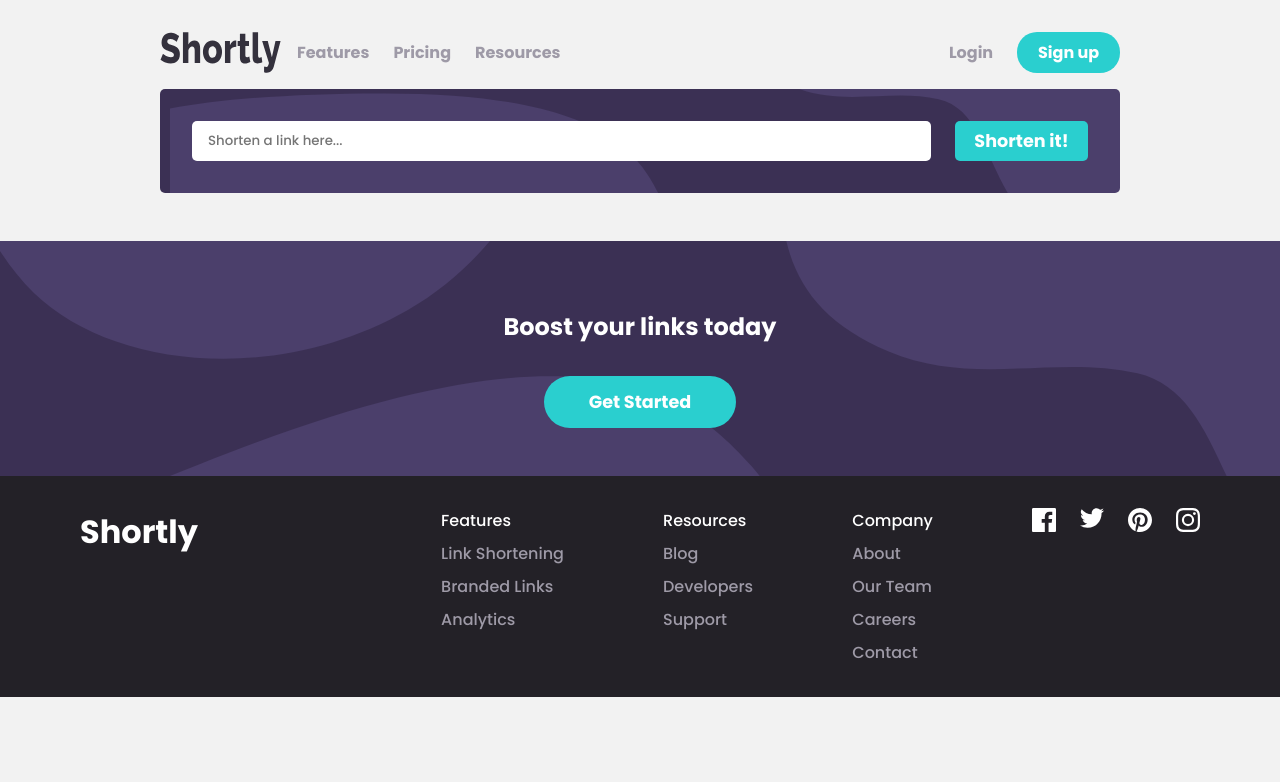
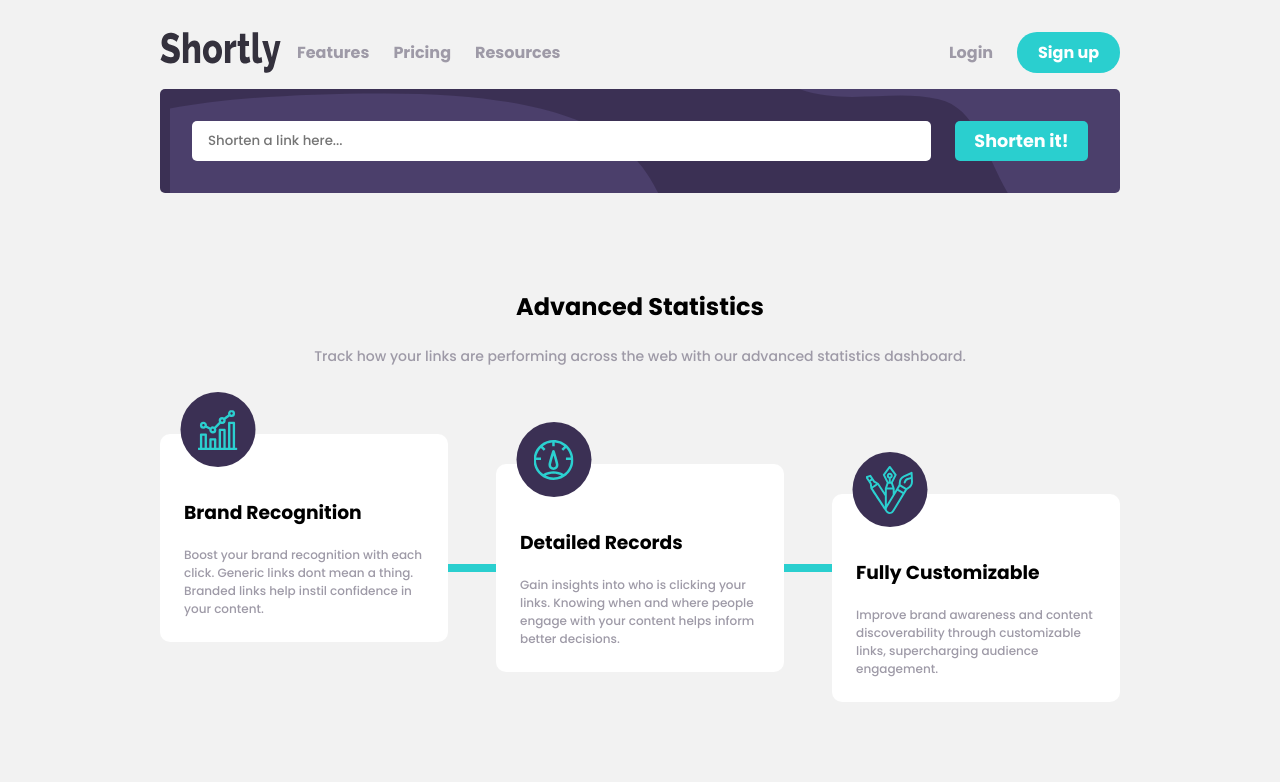
Before and after one commit to codyivy0/url-shortener-landing, a React (Vite) app: page / in a window 1280 px wide. Shown: the top 782 px of the page. Built offline with nearby package versions, Linux system fonts and the light colour scheme.

Commit message:
cards component added

```diff
--- a/src/App.css
+++ b/src/App.css
@@ -31,6 +31,6 @@
 
 @media (max-width: 930px) {
   .contentContainer {
-    padding: 2rem 1rem;
+    padding: 2rem 1.5rem;
   }
 }
--- a/src/App.jsx
+++ b/src/App.jsx
@@ -1,5 +1,6 @@
 import "./App.css";
 import Boost from "./components/boost/boost";
+import Cards from "./components/cards/cards";
 import Contact from "./components/contact/contact";
 
 import Navbar from "./components/navbar/navbar";
@@ -10,8 +11,8 @@
     <>
       <div className="contentContainer">
         <Navbar />
-
         <Shortener />
+        <Cards />
       </div>
       <Boost />
       <Contact />
--- /dev/null
+++ b/src/components/cards/cards.jsx
@@ -0,0 +1,60 @@
+import styles from "./cards.module.css";
+
+const Cards = () => {
+  return (
+    <section className={styles.cardsContainer}>
+      <h1>Advanced Statistics</h1>
+      <p>
+        Track how your links are performing across the web with our advanced
+        statistics dashboard.
+      </p>
+
+      <div className={styles.cards}>
+        <div className={styles.card}>
+          <div className={styles.iconContainer}>
+            <img
+              className={styles.icon}
+              src="/icon-brand-recognition.svg"
+              alt=""
+            />
+          </div>
+          <h3>Brand Recognition</h3>
+          <p>
+            Boost your brand recognition with each click. Generic links dont
+            mean a thing. Branded links help instil confidence in your content.
+          </p>
+        </div>
+        <div className={styles.card}>
+          <div className={styles.iconContainer}>
+            <img
+              className={styles.icon}
+              src="/icon-detailed-records.svg"
+              alt=""
+            />
+          </div>
+          <h3>Detailed Records</h3>
+          <p>
+            Gain insights into who is clicking your links. Knowing when and
+            where people engage with your content helps inform better decisions.
+          </p>
+        </div>
+        <div className={styles.card}>
+          <div className={styles.iconContainer}>
+            <img
+              className={styles.icon}
+              src="/icon-fully-customizable.svg"
+              alt=""
+            />
+          </div>
+          <h3>Fully Customizable</h3>
+          <p>
+            Improve brand awareness and content discoverability through
+            customizable links, supercharging audience engagement.
+          </p>
+        </div>
+      </div>
+    </section>
+  );
+};
+
+export default Cards;
--- /dev/null
+++ b/src/components/cards/cards.module.css
@@ -0,0 +1,93 @@
+.cardsContainer {
+  text-align: center;
+  margin-block: 5rem;
+
+}
+.cardsContainer > p {
+  color: var(--grayishViolet);
+  font-size: 14px;
+  line-height: 1.5rem;
+  margin-bottom: 6rem;
+}
+
+.cards {
+  position: relative;
+  display: flex;
+  flex-direction: column;
+  justify-content: space-between;
+  align-items: center;
+  gap: 6rem;
+}
+.cards::before {
+  content: "";
+  position: absolute;
+  top: 0;
+  left: 50%;
+  width: 0.5rem;
+  height: 100%;
+  background: var(--cyan);
+  z-index: -1;
+  transform: translateX(-50%);
+}
+
+.card {
+  padding: 1rem;
+  background-color: white;
+  border-radius: 10px;
+  position: relative;
+}
+.card h3 {
+  margin-top: 2rem;
+}
+.card > .iconContainer {
+  background-color: var(--darkViolet);
+  height: 75px;
+  width: 75px;
+  border-radius: 50%;
+  position: absolute;
+  left: 50%;
+  top: -20%;
+  transform: translateX(-50%);
+  display: flex;
+  justify-content: center;
+  align-items: center;
+}
+
+.card > p {
+  color: var(--grayishViolet);
+}
+
+@media (min-width: 925px) {
+  .cards {
+    flex-direction: row;
+    gap: 3rem;
+  }
+  .cards::before {
+    top: 50%;
+    left: 0;
+    width: 100%;
+    height: 0.5rem;
+    transform: translateY(-50%);
+  }
+  .card {
+    height: 13rem;
+    width: 20rem;
+    padding: 1.5rem;
+    text-align: left;
+  }
+  .card > .iconContainer {
+    left: 20%;
+  }
+  .card h3 {
+    margin-top: 2.5rem;
+  }
+  .card p {
+    font-size: 12px;
+  }
+  .card:nth-child(1) {
+    transform: translateY(-30px);
+  }
+  .card:nth-child(3) {
+    transform: translateY(30px);
+  }
+}
--- a/src/components/shortener/Shortener.module.css
+++ b/src/components/shortener/Shortener.module.css
@@ -75,6 +75,9 @@
 }
 .tinyUrl {
   color: var(--cyan);
+  text-overflow: ellipsis;
+  white-space: nowrap;
+  overflow: hidden;
 }
 
 .copyBtn {
```
Also changed, not shown: src/components/contact/contact.jsx (+4 -16 lines).
